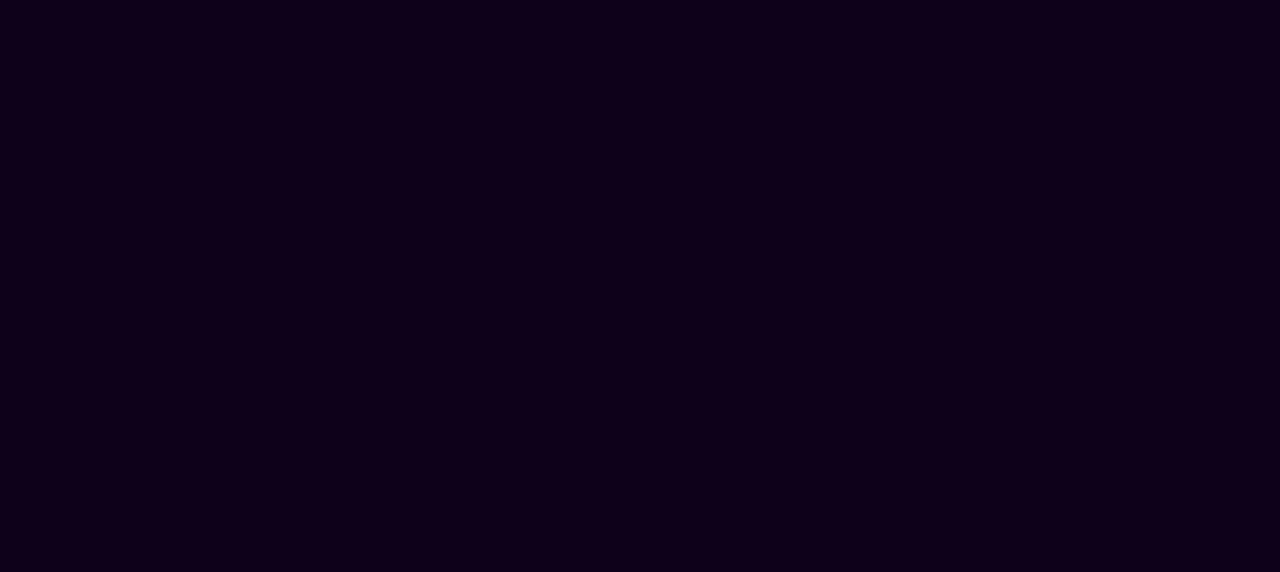
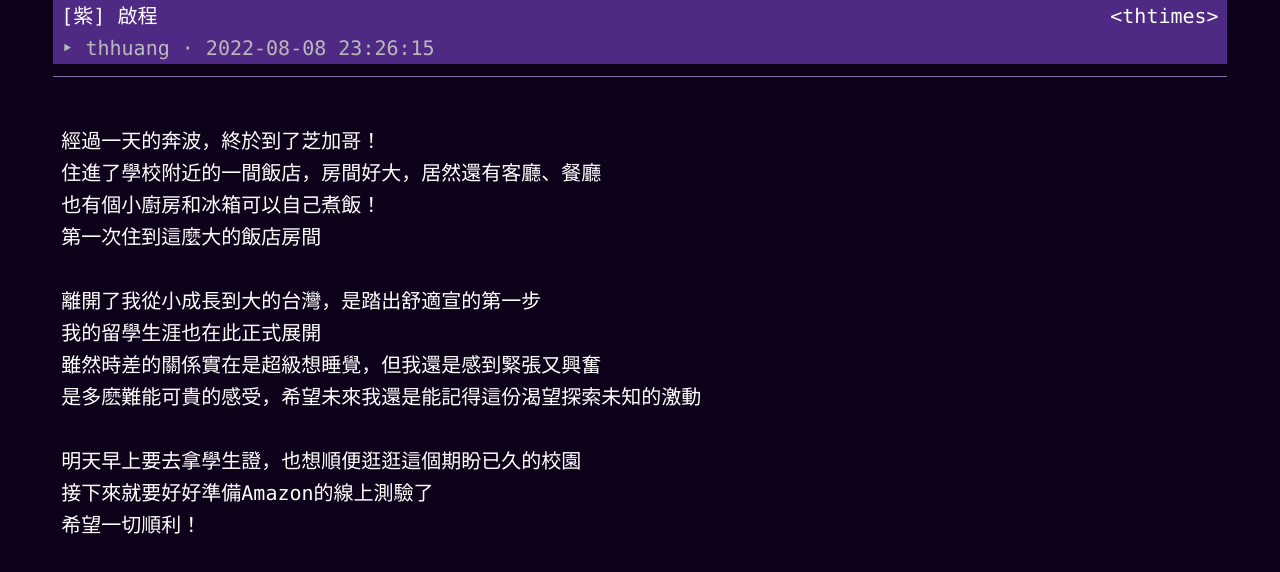
Before and after one commit to thhuang/thtimes, a React (Create React App) app: page /thtimes/1 in a window 1280 px wide. Before the commit this address had no page. Shown: the top 572 px of the page. Built offline with nearby package versions, Linux system fonts and the light colour scheme.

Commit message:
fix routing problems

```diff
--- a/src/App.js
+++ b/src/App.js
@@ -5,8 +5,8 @@ import Article from './components/article/Article';
 function App() {
   return (
     <Routes>
-      <Route path="/" element={<List />} />
-      <Route path="/:articleId" element={<Article />} />
+      <Route path="/thtimes" element={<List />} />
+      <Route path="/thtimes/:articleId" element={<Article />} />
     </Routes>
   );
 }
--- a/src/components/article/Header.jsx
+++ b/src/components/article/Header.jsx
@@ -6,7 +6,7 @@ const Header = (props) => {
     <div className="article__header">
       <section className="article__title">
         <div>{(props.tag ? '[' + props.tag + '] ' : '') + props.title}</div>
-        <Link to="/">
+        <Link to="/thtimes">
           <div className="article__board_id">&lt;thtimes&gt;</div>
         </Link>
       </section>
--- a/src/components/list/ArticleList.jsx
+++ b/src/components/list/ArticleList.jsx
@@ -13,7 +13,7 @@ const ArticleList = () => {
 
 const ArticleRow = (props) => {
   return (
-    <Link to={'/' + props.article.id}>
+    <Link to={'/thtimes/' + props.article.id}>
       <div className="list__row article-list__row">
         <div className="list__id">{props.article.id}</div>
         <div className="list__date">{props.article.date}</div>
```
